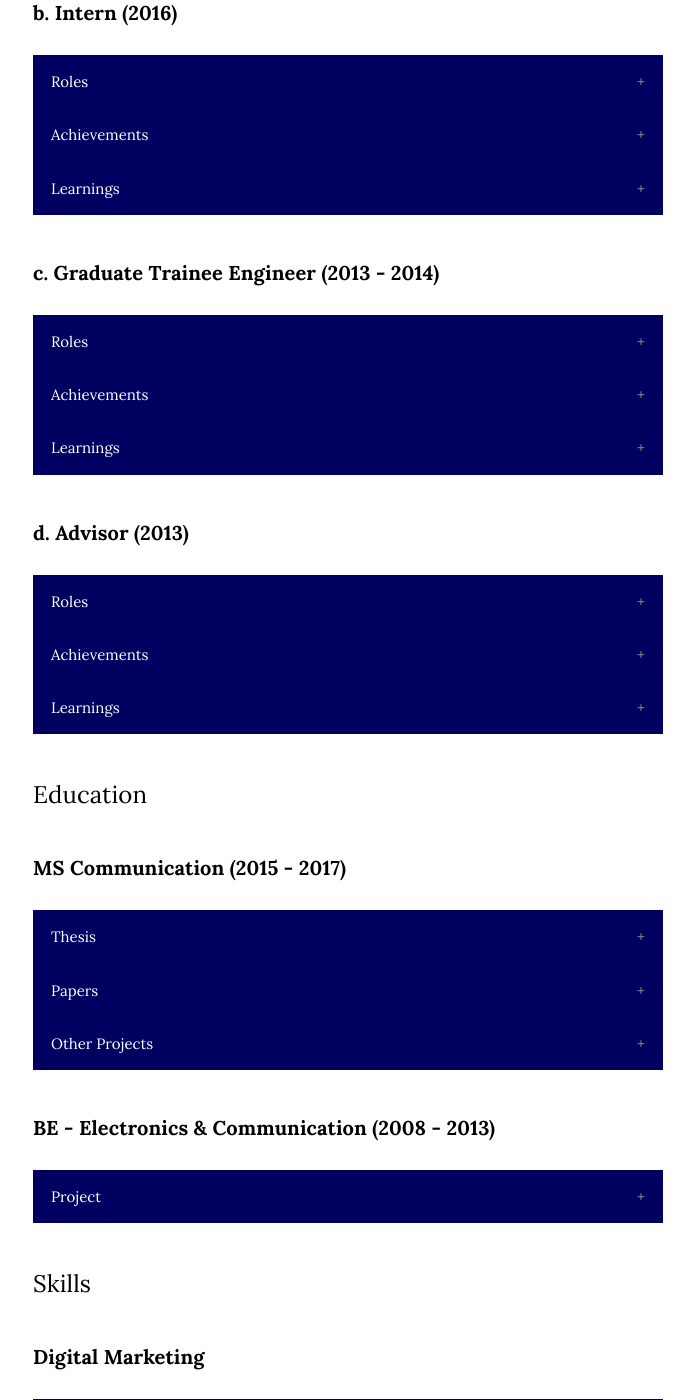
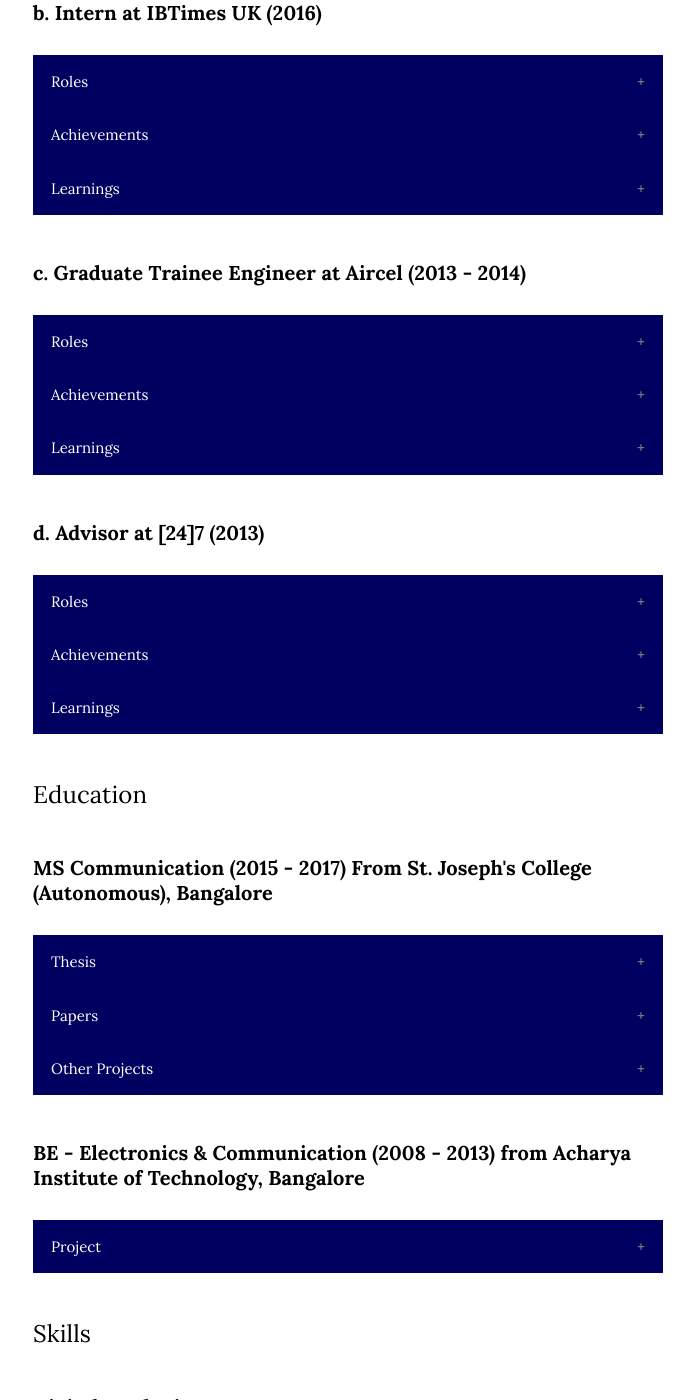
Before and after one commit to argumentativeyouth/pritams-portfolio, a Jekyll site: the page built from _pages/resume.md, in a window 1280 px wide and 1400 px high, scrolled down 865 px. Shown: the whole window, without its empty margins (292-986 px from the left). Built offline with Jekyll 4.4.1, drawn with Linux system fonts in a browser that asks for light colours.

Commit message:
Update resume.md

```diff
--- a/_pages/resume.md
+++ b/_pages/resume.md
@@ -68,7 +68,7 @@
   <p>Lorem ipsum dolor sit amet, consectetur adipisicing elit, sed do eiusmod tempor incididunt ut labore et dolore magna aliqua. Ut enim ad minim veniam, quis nostrud exercitation ullamco laboris nisi ut aliquip ex ea commodo consequat.</p>
 </div>
 <p> </p>
-<h4><strong>b. Intern (2016)</strong></h4>
+<h4><strong>b. Intern at IBTimes UK (2016)</strong></h4>
 <button class="accordion">Roles</button>
 <div class="panel">
   <p>Lorem ipsum dolor sit amet, consectetur adipisicing elit, sed do eiusmod tempor incididunt ut labore et dolore magna aliqua. Ut enim ad minim veniam, quis nostrud exercitation ullamco laboris nisi ut aliquip ex ea commodo consequat.</p>
@@ -82,7 +82,7 @@
   <p>Lorem ipsum dolor sit amet, consectetur adipisicing elit, sed do eiusmod tempor incididunt ut labore et dolore magna aliqua. Ut enim ad minim veniam, quis nostrud exercitation ullamco laboris nisi ut aliquip ex ea commodo consequat.</p>
 </div>
 <p> </p>
-<h4><strong>c. Graduate Trainee Engineer (2013 - 2014)</strong></h4>
+<h4><strong>c. Graduate Trainee Engineer at Aircel (2013 - 2014)</strong></h4>
 <button class="accordion">Roles</button>
 <div class="panel">
   <p>Lorem ipsum dolor sit amet, consectetur adipisicing elit, sed do eiusmod tempor incididunt ut labore et dolore magna aliqua. Ut enim ad minim veniam, quis nostrud exercitation ullamco laboris nisi ut aliquip ex ea commodo consequat.</p>
@@ -96,7 +96,7 @@
   <p>Lorem ipsum dolor sit amet, consectetur adipisicing elit, sed do eiusmod tempor incididunt ut labore et dolore magna aliqua. Ut enim ad minim veniam, quis nostrud exercitation ullamco laboris nisi ut aliquip ex ea commodo consequat.</p>
 </div>
 <p> </p>
-<h4><strong>d. Advisor (2013)</strong></h4>
+<h4><strong>d. Advisor at [24]7 (2013)</strong></h4>
 <button class="accordion">Roles</button>
 <div class="panel">
   <p>Lorem ipsum dolor sit amet, consectetur adipisicing elit, sed do eiusmod tempor incididunt ut labore et dolore magna aliqua. Ut enim ad minim veniam, quis nostrud exercitation ullamco laboris nisi ut aliquip ex ea commodo consequat.</p>
@@ -112,7 +112,7 @@
 <p> </p>
 
 <h3>Education</h3>
-<h4><strong>MS Communication (2015 - 2017)</strong></h4>
+<h4><strong>MS Communication (2015 - 2017) From St. Joseph's College (Autonomous), Bangalore</strong></h4>
 <button class="accordion">Thesis</button>
 <div class="panel">
   <p>Lorem ipsum dolor sit amet, consectetur adipisicing elit, sed do eiusmod tempor incididunt ut labore et dolore magna aliqua. Ut enim ad minim veniam, quis nostrud exercitation ullamco laboris nisi ut aliquip ex ea commodo consequat.</p>
@@ -126,7 +126,7 @@
   <p>Lorem ipsum dolor sit amet, consectetur adipisicing elit, sed do eiusmod tempor incididunt ut labore et dolore magna aliqua. Ut enim ad minim veniam, quis nostrud exercitation ullamco laboris nisi ut aliquip ex ea commodo consequat.</p>
 </div>
 <p> </p>
-<h4><strong>BE - Electronics & Communication (2008 - 2013)</strong></h4>
+<h4><strong>BE - Electronics & Communication (2008 - 2013) from Acharya Institute of Technology, Bangalore</strong></h4>
 <button class="accordion">Project</button>
 <div class="panel">
   <p>Lorem ipsum dolor sit amet, consectetur adipisicing elit, sed do eiusmod tempor incididunt ut labore et dolore magna aliqua. Ut enim ad minim veniam, quis nostrud exercitation ullamco laboris nisi ut aliquip ex ea commodo consequat.</p>
```
